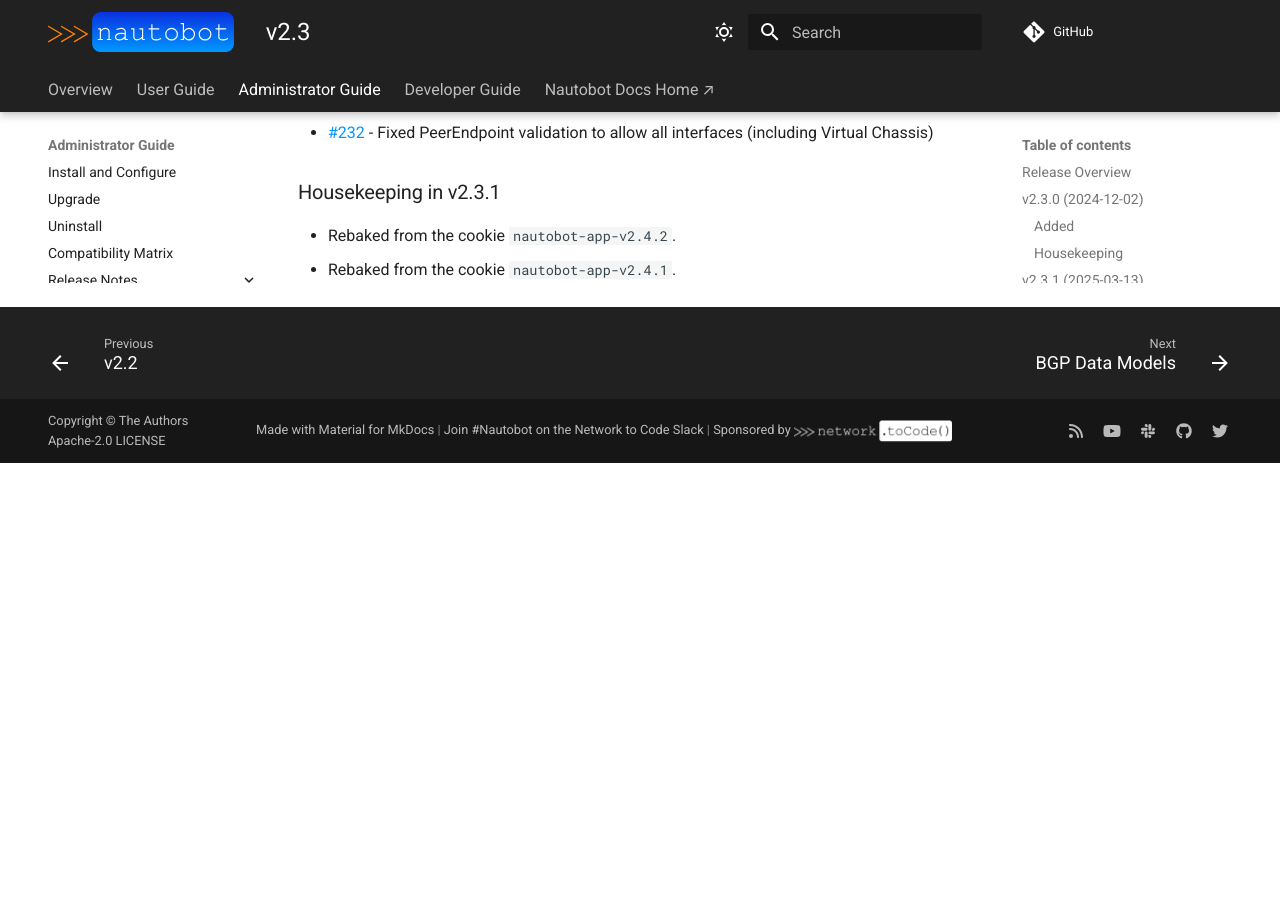
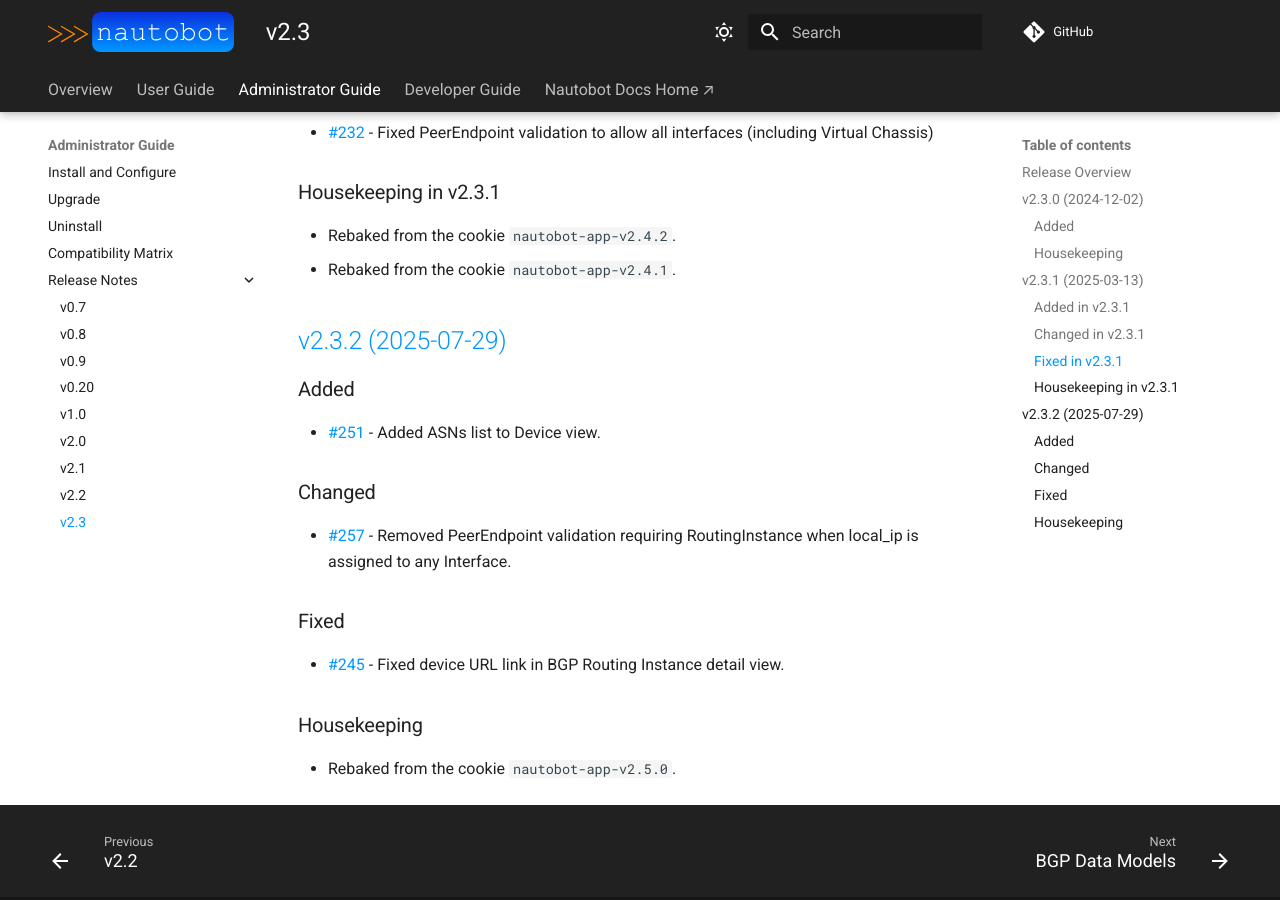
Before and after one commit to nautobot/nautobot-app-bgp-models, an MkDocs documentation site: the page built from docs/admin/release_notes/version_2.3.md, in a window 1280 px wide and 900 px high, scrolled down 1062 px. Built offline with MkDocs 1.6.1 and Material for MkDocs 9.7.7, drawn with Linux system fonts in a browser that asks for light colours; comment, search, counter and statistics services are not loaded; before the commit the page ends 1525 px from its top, so only the background shows below that.

Commit message:
release v2.3.2

```diff
--- a/docs/admin/release_notes/version_2.3.md
+++ b/docs/admin/release_notes/version_2.3.md
@@ -1,4 +1,3 @@
-
 # v2.3 Release Notes
 
 This document describes all new features and changes in the release. The format is based on [Keep a
@@ -40,3 +39,21 @@ Versioning](https://semver.org/spec/v2.0.0.html).
 ### Housekeeping in v2.3.1
 - Rebaked from the cookie `nautobot-app-v2.4.2`.
 - Rebaked from the cookie `nautobot-app-v2.4.1`.
+
+## [v2.3.2 (2025-07-29)](https://github.com/nautobot/nautobot-app-bgp-models/releases/tag/v2.3.2)
+
+### Added
+
+- [#251](https://github.com/nautobot/nautobot-app-bgp-models/issues/251) - Added ASNs list to Device view.
+
+### Changed
+
+- [#257](https://github.com/nautobot/nautobot-app-bgp-models/issues/257) - Removed PeerEndpoint validation requiring RoutingInstance when local_ip is assigned to any Interface.
+
+### Fixed
+
+- [#245](https://github.com/nautobot/nautobot-app-bgp-models/issues/245) - Fixed device URL link in BGP Routing Instance detail view.
+
+### Housekeeping
+
+- Rebaked from the cookie `nautobot-app-v2.5.0`.
--- a/pyproject.toml
+++ b/pyproject.toml
@@ -1,6 +1,6 @@
 [tool.poetry]
 name = "nautobot-bgp-models"
-version = "2.3.2a0"
+version = "2.3.2"
 description = "Nautobot BGP Models App"
 authors = ["Network to Code, LLC <opensource@networktocode.com>"]
 license = "Apache-2.0"
```
Also changed, not shown: 4 other files.
